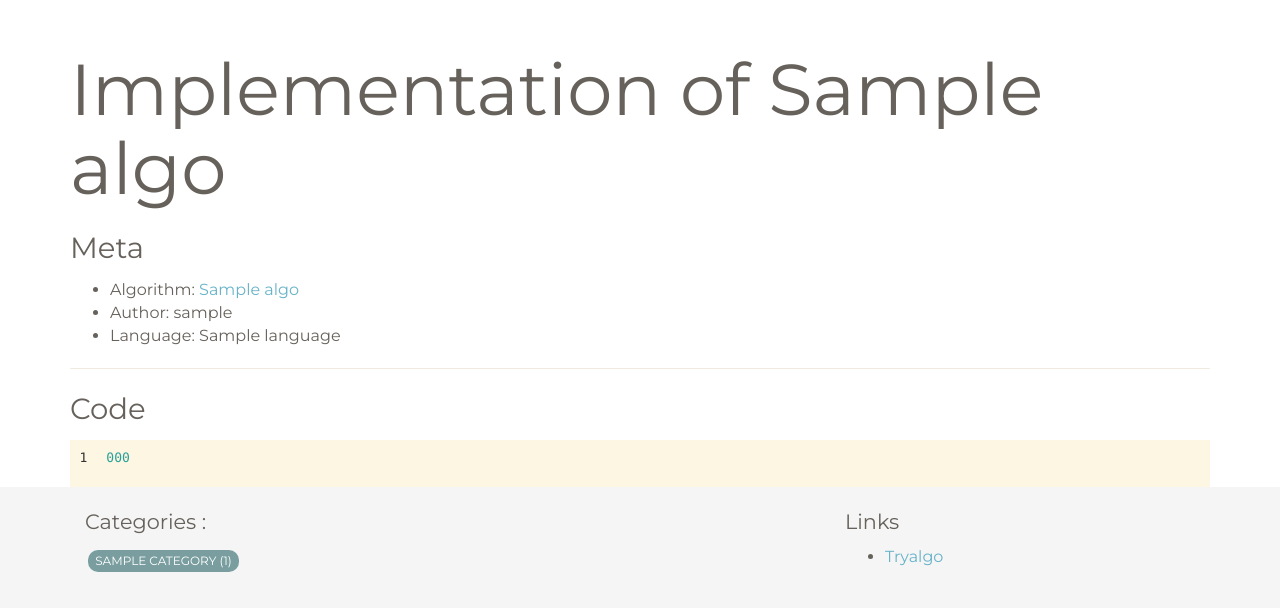
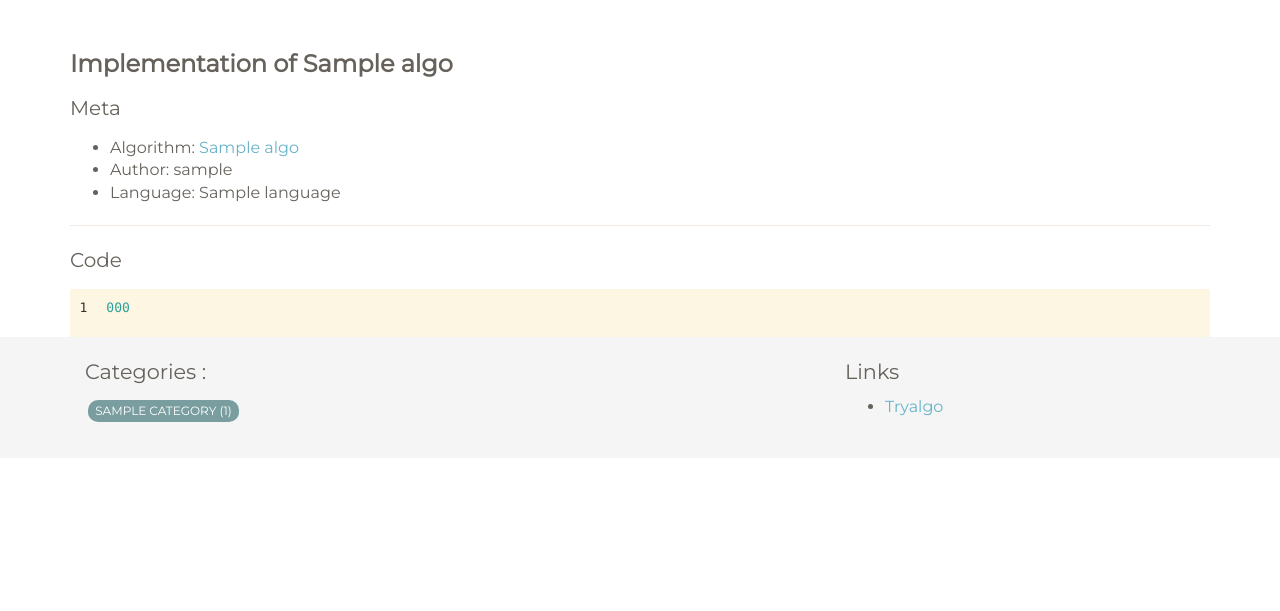
Before and after one commit to jilljenn/algopedia, a Django app: page /implementation/1 in a window 1280 px wide. Shown: the part 93-704 px from the top of the page. Run offline with Django 3.2, Linux system fonts and the light colour scheme; tables that the repository leaves empty hold one stand-in row (values such as "Sample post"); some libraries are stand-ins or nearby versions.

Commit message:
More Nits

```diff
--- a/web/algopedia/templates/algopedia/algo_detail.html
+++ b/web/algopedia/templates/algopedia/algo_detail.html
@@ -1,7 +1,7 @@
 {% extends "algopedia/base.html" %}
 {% block content %}
 
-<h3>Algorithme :: {{ object.name }}</h3>
+<h4>Algorithme :: {{ object.name }}</h4>
 
 <h5>Categories:</h5>
 <ul class="categories">
--- a/web/algopedia/templates/algopedia/algo_list.html
+++ b/web/algopedia/templates/algopedia/algo_list.html
@@ -1,7 +1,7 @@
 {% extends "algopedia/base.html" %}
 {% block content %}
 
-<h3 class="text-primary">{% block main_title %}Liste des algorithmes{% endblock %}</h3>
+<h4 class="text-primary">{% block main_title %}Liste des algorithmes{% endblock %}</h4>
 <ul>
 {% for object in object_list %}
     <li>
--- a/web/algopedia/templates/algopedia/category_list.html
+++ b/web/algopedia/templates/algopedia/category_list.html
@@ -1,7 +1,7 @@
 {% extends "algopedia/base.html" %}
 {% block content %}
 
-<h3 class="text-primary">Liste des categories</h3>
+<h4 class="text-primary">Liste des categories</h4>
 <ul>
 {% for object in object_list %}
     <li>
--- a/web/algopedia/templates/algopedia/implementation_detail.html
+++ b/web/algopedia/templates/algopedia/implementation_detail.html
@@ -1,9 +1,9 @@
 {% extends "algopedia/base.html" %}
 {% block content %}
 
-<h1>Implementation of {{ object.algo.name }}</h1>
+<h4>Implementation of {{ object.algo.name }}</h4>
 
-<h3>Meta</h3>
+<h5>Meta</h5>
 <ul>
     <li>Algorithm: <a href="{% url 'algopedia:algo-detail' object.algo.pk %}">{{ object.algo.name }}</a></li>
     <li>Author: {{ object.user }}</li>
@@ -15,7 +15,7 @@
 
 <hr>
 
-<h3>Code</h3>
+<h5>Code</h5>
 
 {{ object.get_code|safe }}
 
```
